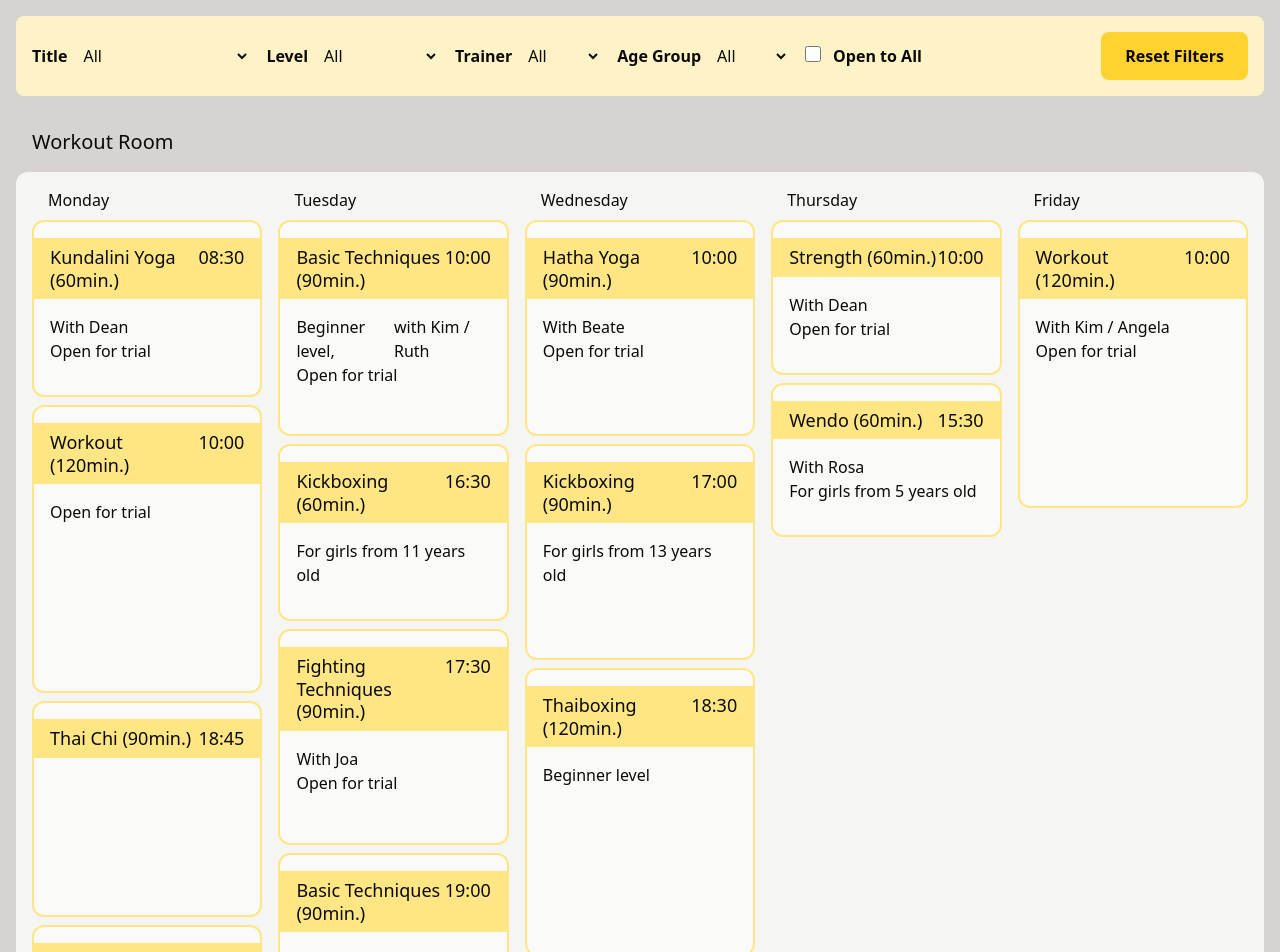
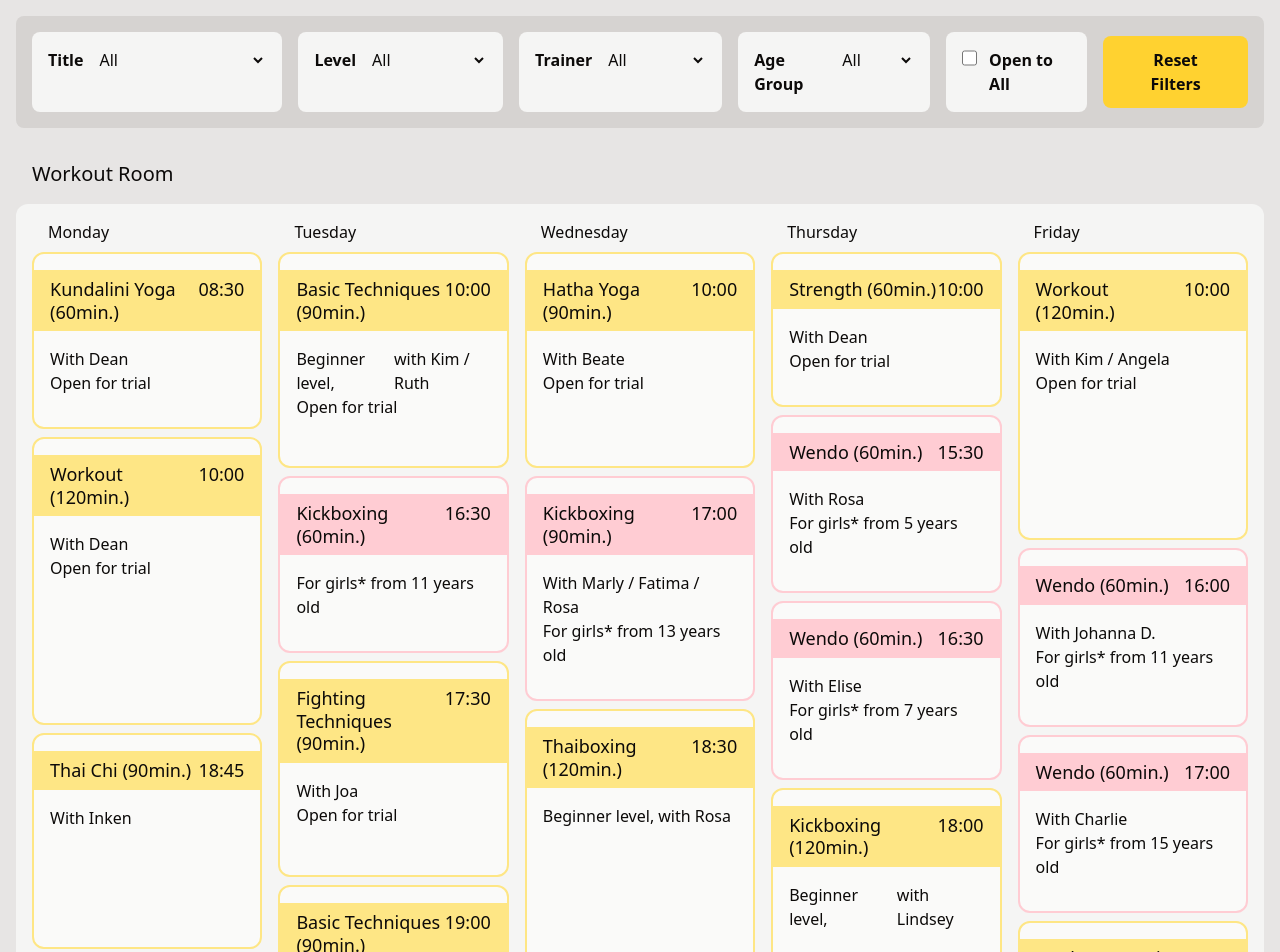
Before and after one commit to ROXBOZ/demo-calendar, a Next.js app: page / in a window 1280 px wide. Shown: the top 952 px of the page. Built offline with nearby package versions, Linux system fonts and the light colour scheme.

Commit message:
minimal UI

```diff
--- a/src/Components/Calendar/Course.tsx
+++ b/src/Components/Calendar/Course.tsx
@@ -15,10 +15,16 @@ function Course({
   return (
     <div
       key={idx}
-      className="bg-stone-50 border-2 min-h-fit border-amber-200 py-4 rounded-xl"
+      className={`bg-stone-50 border-2 min-h-fit  ${
+        course.minAge < 18 ? "border-rose-200" : "border-amber-200"
+      } py-4 rounded-xl`}
       style={{ height: `${heightRem}rem` }}
     >
-      <div className="flex bg-amber-200 pt-2 leading-tight px-4 justify-between text-lg font-medium items-baseline w-full pb-2">
+      <div
+        className={`flex ${
+          course.minAge < 18 ? "bg-rose-200" : "bg-amber-200"
+        } pt-2 leading-tight px-4 justify-between text-lg font-medium items-baseline w-full pb-2`}
+      >
         <h3>
           {course.title} &#40;{course.duration}min.&#41;
         </h3>
@@ -45,7 +51,7 @@ function Course({
           )}
         </div>
         {course.minAge && course.minAge < 18 && (
-          <p>For girls from {course.minAge} years old</p>
+          <p>For girls* from {course.minAge} years old</p>
         )}
 
         {course.openToAll && <p>Open for trial</p>}
--- a/src/Components/Calendar/Filters.tsx
+++ b/src/Components/Calendar/Filters.tsx
@@ -16,9 +16,9 @@ export const Filters: React.FC<FiltersProps> = ({
   resetFilters,
 }) => {
   return (
-    <div className="flex gap-4 justify-between items-baseline bg-amber-100 p-4 rounded-lg">
+    <div className="flex gap-4 justify-between items-baseline bg-stone-300 p-4 rounded-lg">
       <div className="flex gap-4">
-        <div className="flex gap-3 items-baseline">
+        <div className="flex gap-3 items-baseline bg-stone-100 p-4 rounded-lg">
           <label className="font-semibold">Title</label>
           <select
             className="hover:cursor-pointer"
@@ -37,7 +37,7 @@ export const Filters: React.FC<FiltersProps> = ({
           </select>
         </div>
 
-        <div className="flex gap-3 items-baseline">
+        <div className="flex gap-3 items-baseline bg-stone-100 p-4 rounded-lg">
           <label className="font-semibold">Level</label>
           <select
             className="hover:cursor-pointer"
@@ -54,7 +54,7 @@ export const Filters: React.FC<FiltersProps> = ({
           </select>
         </div>
 
-        <div className="flex gap-3 items-baseline">
+        <div className="flex gap-3 items-baseline bg-stone-100 p-4 rounded-lg">
           <label className="font-semibold">Trainer</label>
           <select
             className="hover:cursor-pointer"
@@ -73,7 +73,7 @@ export const Filters: React.FC<FiltersProps> = ({
           </select>
         </div>
 
-        <div className="flex gap-3 items-baseline">
+        <div className="flex gap-3 items-baseline bg-stone-100 p-4 rounded-lg">
           <label className="font-semibold">Age Group</label>
           <select
             className="hover:cursor-pointer"
@@ -89,7 +89,7 @@ export const Filters: React.FC<FiltersProps> = ({
           </select>
         </div>
 
-        <div className="flex gap-3 items-baseline">
+        <div className="flex gap-3 items-baseline bg-stone-100 p-4 rounded-lg">
           <input
             type="checkbox"
             id="openToAll"
--- a/src/data.json
+++ b/src/data.json
@@ -68,7 +68,8 @@
     "duration": 120,
     "room": 1,
     "openToAll": true,
-    "minAge": 18
+    "minAge": 18,
+    "trainers": ["Dean"]
   },
   {
     "title": "Thai Chi",
@@ -77,7 +78,8 @@
     "duration": 90,
     "room": 1,
     "openToAll": false,
-    "minAge": 18
+    "minAge": 18,
+    "trainers": ["Inken"]
   },
   {
     "title": "Martial Arts",
@@ -106,7 +108,8 @@
     "duration": 90,
     "room": 1,
     "openToAll": true,
-    "minAge": 18
+    "minAge": 18,
+    "trainers": ["Sharon"]
   },
   {
     "title": "Kickboxing",
@@ -124,7 +127,8 @@
     "duration": 90,
     "minAge": 13,
     "room": 1,
-    "openToAll": false
+    "openToAll": false,
+    "trainers": ["Marly", "Fatima", "Rosa"]
   },
   {
     "title": "Thaiboxing",
@@ -134,7 +138,8 @@
     "level": 1,
     "room": 1,
     "openToAll": false,
-    "minAge": 18
+    "minAge": 18,
+    "trainers": ["Rosa"]
   },
   {
     "title": "Thaiboxing",
@@ -154,7 +159,8 @@
     "duration": 90,
     "room": 2,
     "minAge": 11,
-    "openToAll": false
+    "openToAll": false,
+    "trainers": ["Fatima", "Marly"]
   },
   {
     "title": "Kickboxing",
@@ -175,5 +181,150 @@
     "openToAll": false,
     "minAge": 5,
     "trainers": ["Rosa"]
+  },
+  {
+    "title": "Workout",
+    "weekDay": 2,
+    "startTime": "20:30",
+    "duration": 120,
+    "room": 1,
+    "openToAll": true,
+    "minAge": 18,
+    "trainers": ["Dean"]
+  },
+  {
+    "title": "Back Strength",
+    "weekDay": 2,
+    "startTime": "17:30",
+    "duration": 90,
+    "room": 2,
+    "openToAll": true,
+    "minAge": 18,
+    "trainers": ["Elise"]
+  },
+  {
+    "title": "Kickboxing",
+    "weekDay": 2,
+    "startTime": "19:30",
+    "duration": 120,
+    "room": 2,
+    "openToAll": false,
+    "minAge": 18,
+    "level": 3,
+    "trainers": ["Angela", "Sina"]
+  },
+  {
+    "title": "Kickboxing",
+    "weekDay": 3,
+    "startTime": "17:00",
+    "duration": 120,
+    "room": 2,
+    "openToAll": false,
+    "minAge": 13,
+    "level": 3,
+    "trainers": ["Fatima", "Marly", "Rosa"]
+  },
+  {
+    "title": "Workout",
+    "weekDay": 3,
+    "startTime": "18:45",
+    "duration": 120,
+    "room": 2,
+    "openToAll": true,
+    "minAge": 18,
+    "trainers": ["Julia"]
+  },
+  {
+    "title": "Wendo",
+    "weekDay": 4,
+    "startTime": "16:30",
+    "duration": 60,
+    "room": 1,
+    "openToAll": false,
+    "minAge": 7,
+    "trainers": ["Elise"]
+  },
+  {
+    "title": "Kickboxing",
+    "weekDay": 4,
+    "startTime": "18:00",
+    "duration": 120,
+    "room": 1,
+    "openToAll": false,
+    "minAge": 18,
+    "level": 1,
+    "trainers": ["Lindsey"]
+  },
+  {
+    "title": "Wendo",
+    "weekDay": 4,
+    "startTime": "19:45",
+    "duration": 120,
+    "room": 1,
+    "openToAll": false,
+    "minAge": 18,
+    "level": 3,
+    "trainers": ["Inken"]
+  },
+  {
+    "title": "Wendo",
+    "weekDay": 5,
+    "startTime": "16:00",
+    "duration": 60,
+    "room": 1,
+    "openToAll": false,
+    "minAge": 11,
+    "trainers": ["Johanna D."]
+  },
+  {
+    "title": "Wendo",
+    "weekDay": 5,
+    "startTime": "17:00",
+    "duration": 60,
+    "room": 1,
+    "openToAll": false,
+    "minAge": 15,
+    "trainers": ["Charlie"]
+  },
+  {
+    "title": "Workout",
+    "weekDay": 5,
+    "startTime": "18:30",
+    "duration": 60,
+    "room": 1,
+    "openToAll": true,
+    "minAge": 18,
+    "trainers": ["Joa"]
+  },
+  {
+    "title": "Qi Gong",
+    "weekDay": 4,
+    "startTime": "08:45",
+    "duration": 120,
+    "room": 2,
+    "openToAll": false,
+    "minAge": 18,
+    "trainers": ["Jeanette"]
+  },
+  {
+    "title": "Wendo",
+    "weekDay": 4,
+    "startTime": "16:30",
+    "duration": 120,
+    "room": 2,
+    "openToAll": false,
+    "minAge": 7,
+    "trainers": ["Rosa"]
+  },
+  {
+    "title": "Thaiboxing",
+    "weekDay": 5,
+    "startTime": "17:00",
+    "duration": 120,
+    "room": 2,
+    "openToAll": false,
+    "minAge": 18,
+    "level": 3,
+    "trainers": ["Joa"]
   }
 ]
--- a/src/pages/index.tsx
+++ b/src/pages/index.tsx
@@ -121,7 +121,7 @@ const Home: React.FC = () => {
   }, [rooms, filteredCourses]);
 
   return (
-    <main className="bg-stone-300 min-h-screen p-4 flex flex-col gap-4">
+    <main className="bg-stone-200 min-h-screen p-4 flex flex-col gap-4">
       <Filters
         levelFilter={levelFilter}
         setLevelFilter={setLevelFilter}
@@ -160,7 +160,7 @@ const Home: React.FC = () => {
                       );
                     })
                   ) : (
-                    <p>No Course</p>
+                    <p className="px-4">No Course</p>
                   )}
                 </div>
               ))}
```
Also changed, not shown: 1 other file (tests, documents, lock files or other folders).
